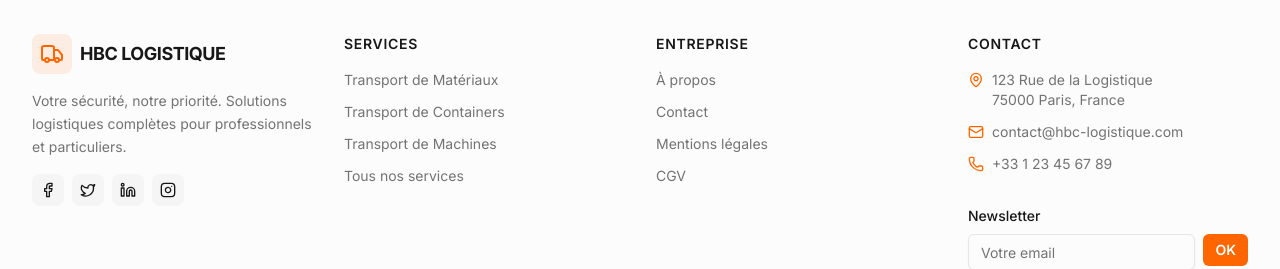
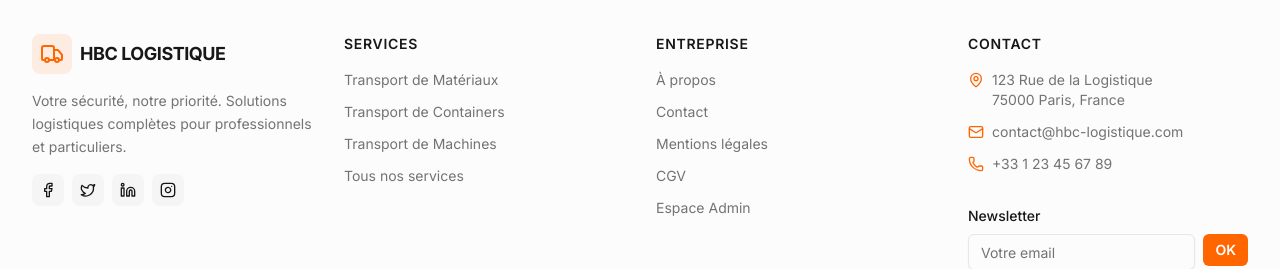
Before and after one commit to Cism-Ch/frozen-lunar, a Next.js app: page /devis in a window 1280 px wide. Shown: the part 1239-1508 px from the top of the page. Built offline with nearby package versions, Linux system fonts and the light colour scheme.

Commit message:
feat: add a new `Footer` component with navigation, contact info, and social links

```diff
--- a/src/components/layout/Footer.tsx
+++ b/src/components/layout/Footer.tsx
@@ -80,6 +80,7 @@ export function Footer() {
                 { name: "Contact", href: "/contact" },
                 { name: "Mentions légales", href: "/legal/mentions-legales" },
                 { name: "CGV", href: "/legal/cgv" },
+                { name: "Espace Admin", href: "/admin/dashboard" },
               ].map((item) => (
                 <li key={item.name}>
                   <Link
```
